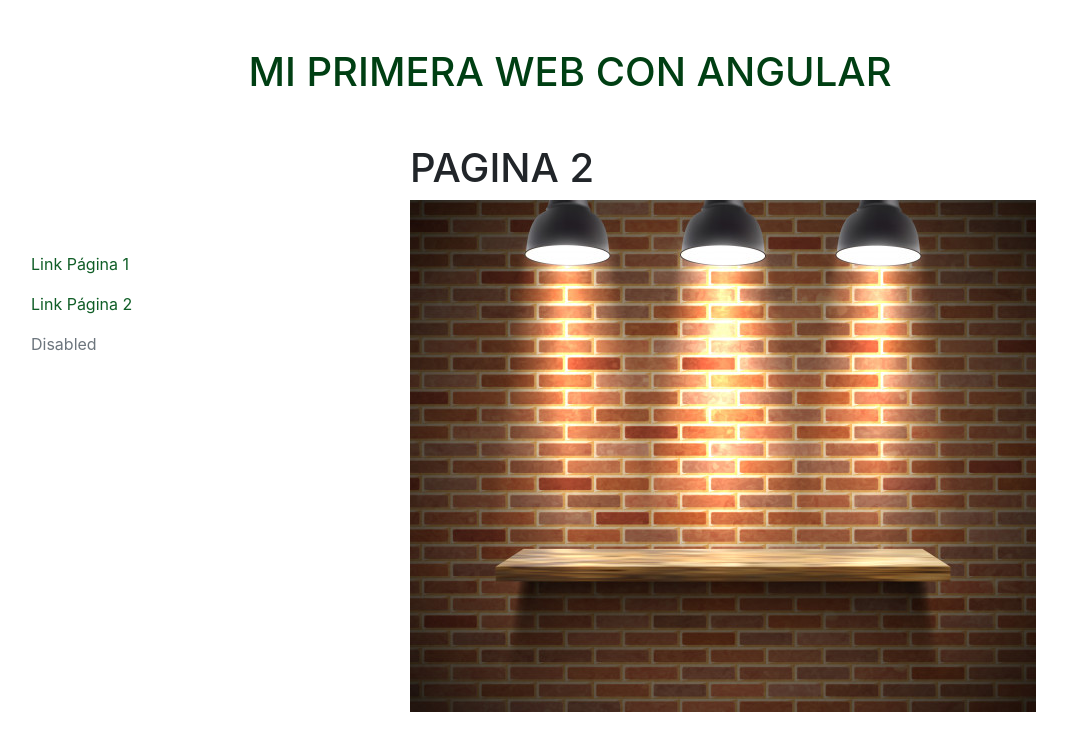
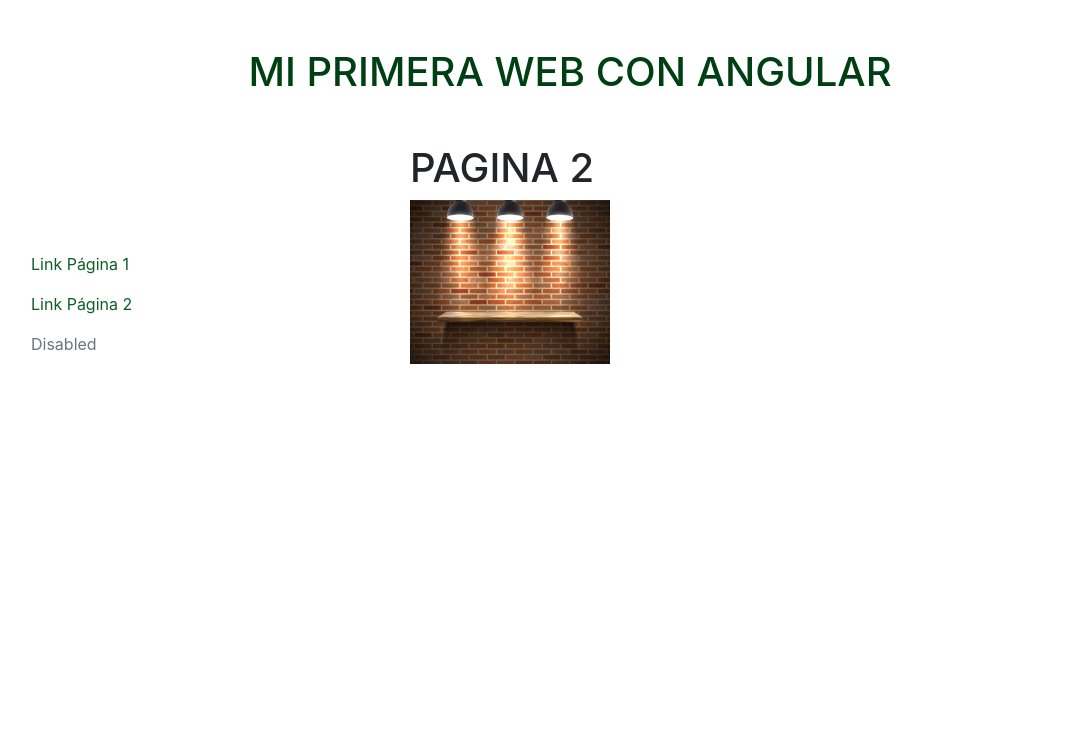
Before and after one commit to JAlvarezGar/miaplicacion, an Angular app: page /link_2 in a window 1280 px wide. Shown: the top 750 px of the page, without its empty margins (70-1137 px from the left). Built offline with nearby package versions, Linux system fonts and the light colour scheme.

Commit message:
añado estilos css
aplico alguna transicion en la pagina 2

```diff
--- a/src/app/components/pagina1/pagina1.component.css
+++ b/src/app/components/pagina1/pagina1.component.css
@@ -0,0 +1,5 @@
+#rotate :hover {
+    -webkit-transform: rotateZ (-30deg);
+    -ms-transform: rotateZ (-30deg);
+    transform: rotateZ (-30deg);
+}
--- a/src/app/components/pagina2/pagina2.component.css
+++ b/src/app/components/pagina2/pagina2.component.css
@@ -0,0 +1,9 @@
+#estante {
+    width: 200px;
+    transition: width 0.8s, border-radius 0.5s;
+}
+
+#estante:hover {
+    border-radius: 50%;
+    width: 400px;
+}
--- a/src/app/components/pagina2/pagina2.component.html
+++ b/src/app/components/pagina2/pagina2.component.html
@@ -1,9 +1,14 @@
-<div class="container">
+<div class="container ">
+    <h1>PAGINA 2</h1>
+    <div class="rotate">
 
 
-    <h1>PAGINA 2</h1>
-    <img src="./assets/images/ilustracion-estante-vacio_1284-9525.jpg" alt="Foto de la montaña" />
 
+        <img id="estante" src="./assets/images/ilustracion-estante-vacio_1284-9525.jpg" alt="Foto de la montaña" />
+
+
+
+    </div>
 
 
 
```
